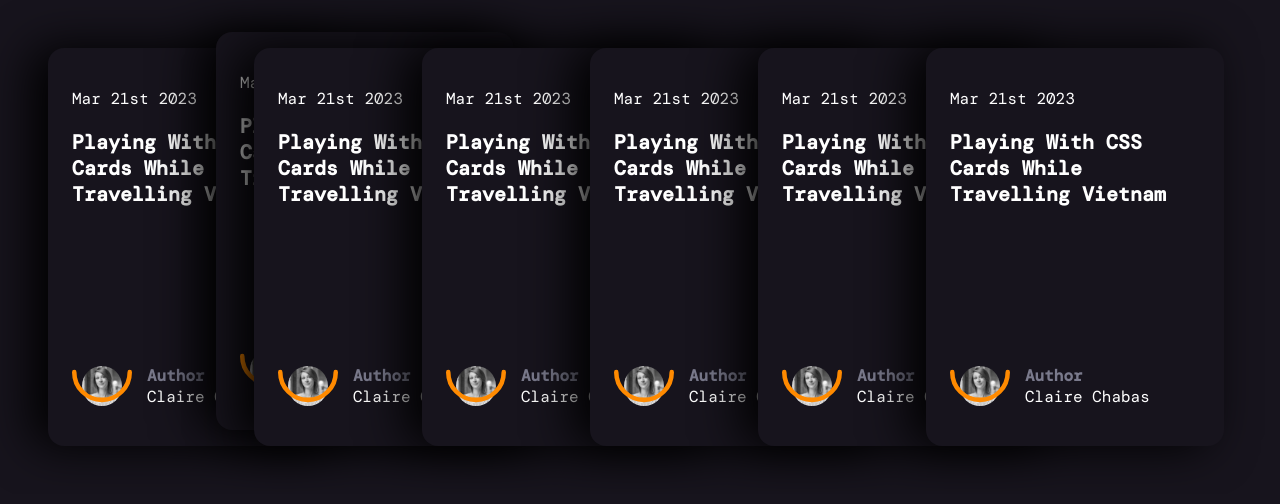
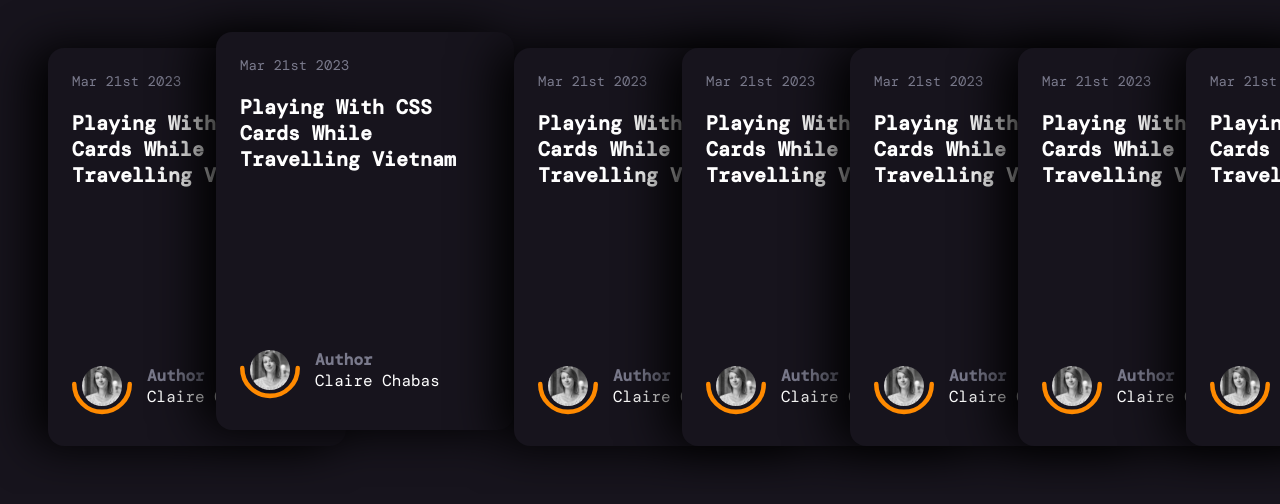
Before and after one commit to clairechabas/css-animated-cards-stack, a plain HTML site: page public/index.html in a window 1280 px wide. In both pictures the pointer is over the element 365 px from the left and 247 px from the top of the page. Drawn offline with nearby package versions, Linux system fonts and the light colour scheme; a web font is replaced by a local one.

Commit message:
fix: correcting cards translation on x on hover, styling date in header and correcting typo

```diff
--- a/public/card.css
+++ b/public/card.css
@@ -16,7 +16,7 @@ a {
   display: flex;
   padding: 3rem;
 
-  /* Styling the scrollbar */
+  /* Styling the container scrollbar */
   overflow-x: scroll;
 }
 
@@ -60,10 +60,10 @@ a {
 .card:hover {
   transform: translateY(-1rem);
 }
-.card:hover ~ .card,
-.card:focus-within ~ .card {
+.card:focus-within ~ .card,
+.card:hover ~ .card {
   /* Selects all siblings after the hovered element */
-  transform: translateX(-130px);
+  transform: translateX(130px);
 }
 .card:not(:first-child) {
   margin-left: -130px;
@@ -73,6 +73,13 @@ a {
 .card-header {
   margin-bottom: auto;
 }
+
+.card-header p {
+  font-size: 14px;
+  margin: 0 0 1rem;
+  color: #7a7a8c;
+}
+
 .card-header h2 {
   font-size: 20px;
   margin: 0.25rem 0 auto;
@@ -130,7 +137,7 @@ a {
 
 .half-circle {
   position: absolute;
-  botton: 0;
+  bottom: 0;
   left: 0;
   width: 60px;
   height: 48px;
```
